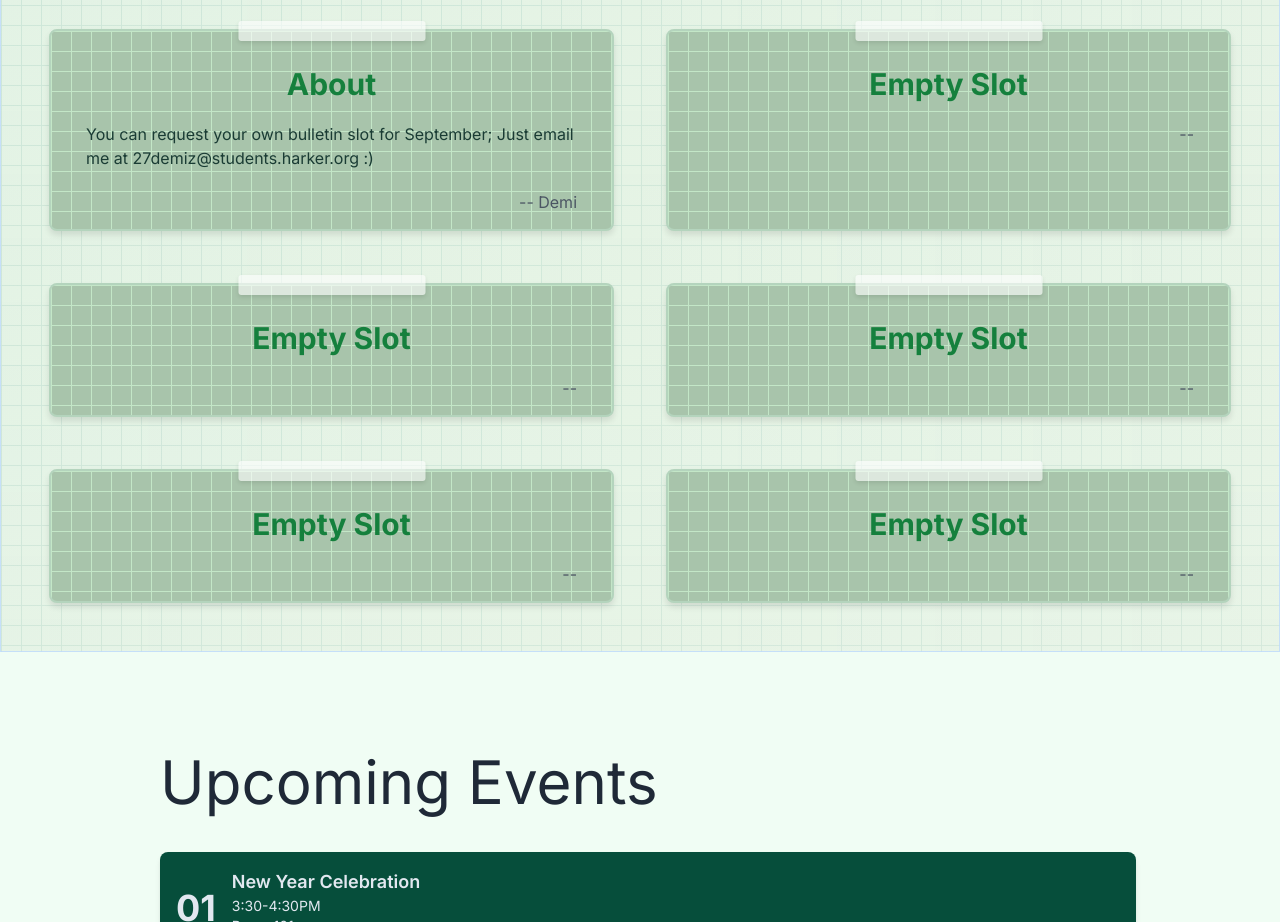
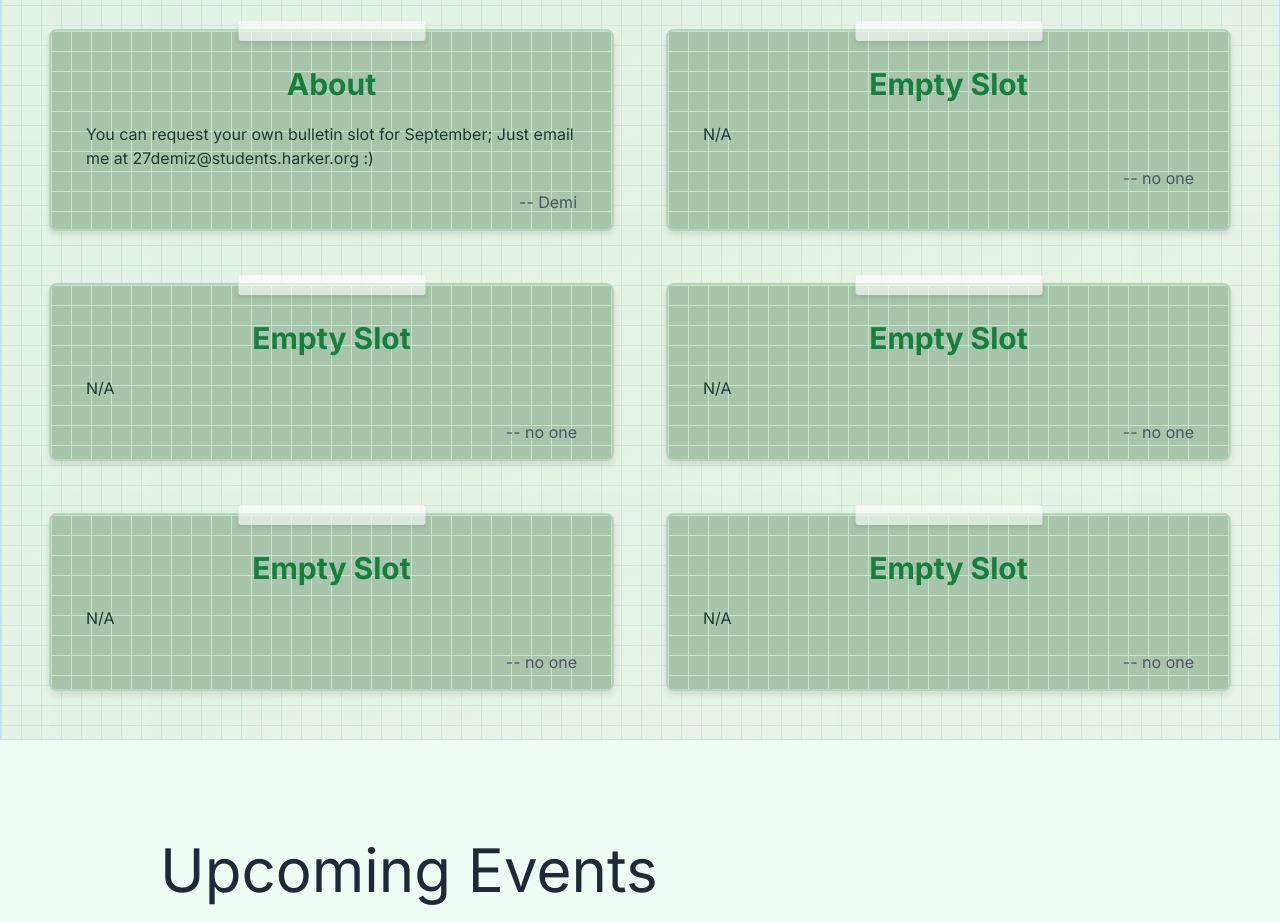
Before and after one commit to demicrat/songofflower, a Next.js app: page / in a window 1280 px wide. Shown: the part 860-1782 px from the top of the page. Built offline with nearby package versions, Linux system fonts and the light colour scheme.

Commit message:
fixed build errors/type errors

```diff
--- a/components/Bulletin.tsx
+++ b/components/Bulletin.tsx
@@ -3,11 +3,11 @@ import '../app/globals.css';
 
 interface BulletinProps {
   title: string;
-  byline: string;
-  content: string; // This will be the main content of the bulletin
+  byline?: string;
+  content?: string; // This will be the main content of the bulletin
 }
 
-const Bulletin: React.FC<BulletinProps> = ({ title, byline, content }) => {
+const Bulletin: React.FC<BulletinProps> = ({ title, byline='no one', content="N/A" }) => {
   return (
     <div className="bulletin">
       <div className="tape w-4/12"></div>
--- a/components/UpcomingEvents.tsx
+++ b/components/UpcomingEvents.tsx
@@ -5,7 +5,7 @@ import UpcomingEventListCalendar from '@/components/UpcomingEventListCalendar';
 export default function UpcomingEvents() {
   return (
     <div>
-      <h1 class="text-gray-800 text-6xl text-bold mt-5 ml-20 pl-20 pb-10 pt-20 ">Upcoming Events</h1>
+      <h1 className="text-gray-800 text-6xl text-bold mt-5 ml-20 pl-20 pb-10 pt-20 ">Upcoming Events</h1>
       <UpcomingEventListCalendar />
     </div>
   );
```
